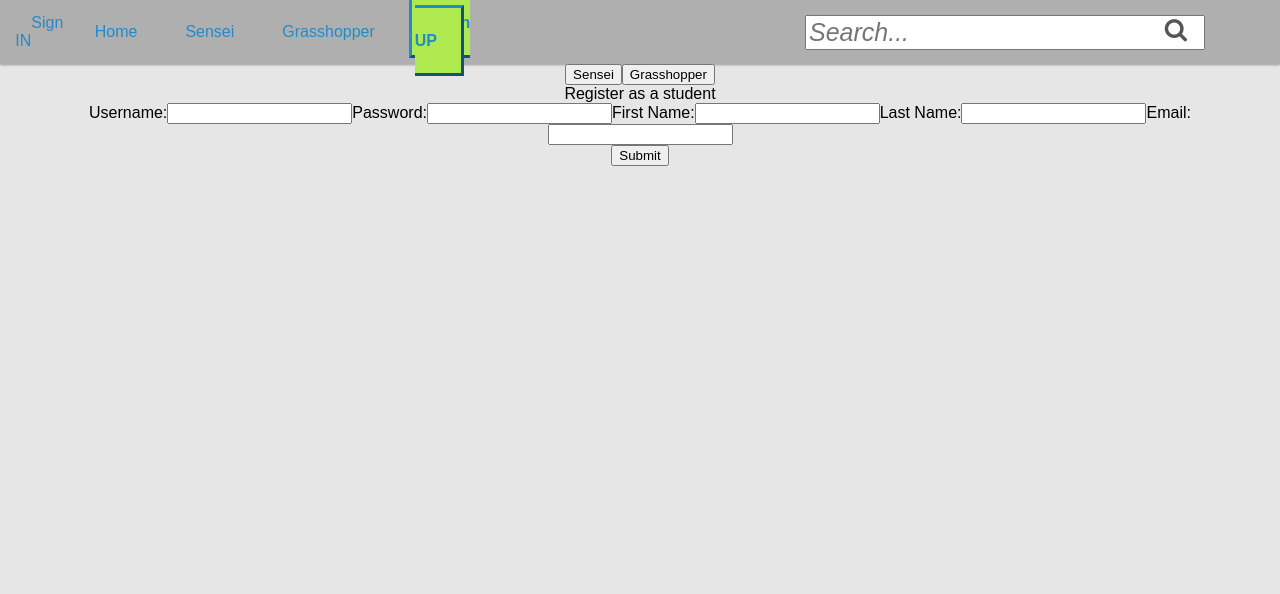
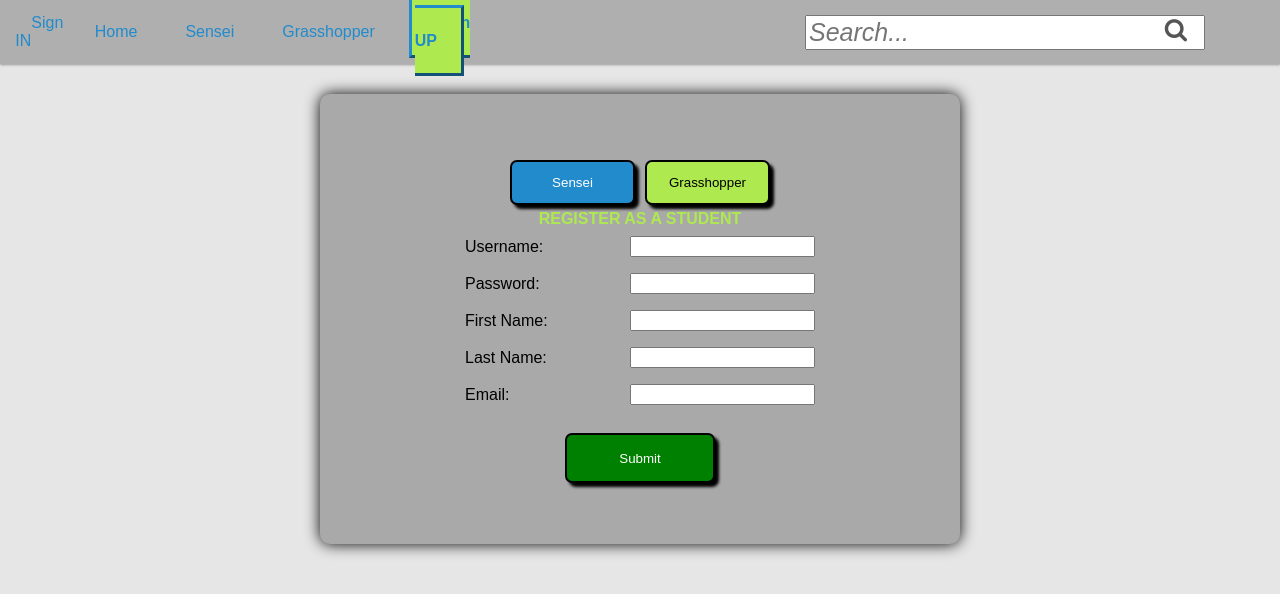
Before and after one commit to Build-Week-Anywhere-Fitess1/Front-end, a React (Create React App) app: page /register in a window 1280 px wide. Shown: the top 594 px of the page. Built offline with nearby package versions, Linux system fonts and the light colour scheme.

Commit message:
added styles to register

```diff
--- a/src/components/Signup.js
+++ b/src/components/Signup.js
@@ -1,5 +1,76 @@
 import React, { useState } from 'react';
 import api from '../utils/api';
+import { makeStyles } from '@material-ui/core';
+
+const useStyles = makeStyles({
+    container: {
+        display: 'flex',
+        alignItems: 'center',
+    },
+    form: {
+        width: '50%',
+        height: '450px',
+        margin: '30px auto',
+        display: 'flex',
+        alignItems: 'center',
+        justifyContent: 'center',
+        backgroundColor: 'darkgray',
+        borderRadius: '10px',
+        boxShadow: '0px 0px 15px black'
+    },
+    inputFields: {
+        display: 'flex',
+        flexDirection: 'column',
+        margin: '0 auto'
+    },
+    button: {
+        width: '150px',
+        height: '50px',
+        marginTop: '20px',
+        color: 'white',
+        backgroundColor: 'green',
+        border: '2px solid black',
+        boxShadow: '4px 4px 3px black',
+        borderRadius: '7px'
+    },
+    senseiBtn: {
+        width: '125px',
+        height: '45px',
+        color: 'white',
+        backgroundColor: '#218BCC',
+        margin: '5px',
+        border: '2px solid black',
+        borderRadius: '7px',
+        boxShadow: '4px 4px 3px black'
+    },
+    grasshopperBtn: {
+        width: '125px',
+        height: '45px',
+        color: 'black',
+        backgroundColor: '#AEEA4F',
+        margin: '5px',
+        border: '2px solid black',
+        borderRadius: '7px',
+        boxShadow: '4px 4px 3px black'
+    },
+    sensei: {
+        color: '#218BCC',
+        textTransform: 'uppercase',
+        fontWeight: 'bold'
+    },
+    grasshopper: {
+        color: '#AEEA4F',
+        textTransform: 'uppercase',
+        fontWeight: 'bold'
+    },
+    label: {
+        display: 'flex',
+        justifyContent: 'space-between',
+        alignItems: 'center',
+        width: '350px',
+        margin: '8px auto'
+    },
+})
 
 export default function Signin() {
     const [user, setUser] = useState({
@@ -48,17 +119,20 @@ export default function Signin() {
             })
     }
 
+    const classes = useStyles();
     return (
+
+        <div className={classes.container}>
+            <form className={classes.form} onSubmit={handleSubmit}>
                 <div>
-            <form onSubmit={handleSubmit}>
                     <div>
-                    <button onClick={() => handleRole(1)}>Sensei</button>
-                    <button onClick={() => handleRole(2)}>Grasshopper</button>
-                    {instructor === true && <div>Register as an instructor</div>}
-                    {instructor === false && <div>Register as a student</div>}
+                        <button type="button" className={classes.senseiBtn} onClick={() => handleRole(1)}>Sensei</button>
+                        <button type="button" className={classes.grasshopperBtn} onClick={() => handleRole(2)}>Grasshopper</button>
+                        {instructor === true && <div className={classes.sensei}>Register as an instructor</div>}
+                        {instructor === false && <div className={classes.grasshopper}>Register as a student</div>}
                     </div>
-                <div>
-                    <label>
+                    <div className={classes.inputFields}>
+                        <label className={classes.label}>
                             Username:
                             <input
                                 type="text"
@@ -67,7 +141,7 @@ export default function Signin() {
                                 onChange={handleChange}
                             />
                         </label>
-                    <label>
+                        <label className={classes.label}>
                             Password:
                             <input
                                 type="password"
@@ -76,7 +150,7 @@ export default function Signin() {
                                 onChange={handleChange}
                             />
                         </label>
-                    <label>
+                        <label className={classes.label}>
                             First Name:
                             <input
                                 type="text"
@@ -85,7 +159,7 @@ export default function Signin() {
                                 onChange={handleChange}
                             />
                         </label>
-                    <label>
+                        <label className={classes.label}>
                             Last Name:
                             <input
                                 type="text"
@@ -94,7 +168,7 @@ export default function Signin() {
                                 onChange={handleChange}
                             />
                         </label>
-                    <label>
+                        <label className={classes.label}>
                             Email:
                             <input
                                 type="email"
@@ -104,7 +178,8 @@ export default function Signin() {
                             />
                         </label>
                     </div>
-                <button>Submit</button>
+                    <button type="submit" className={classes.button}>Submit</button>
+                </div>
             </form>
         </div>
     )
```
Lines whose indentation alone changed are shown as unchanged.
